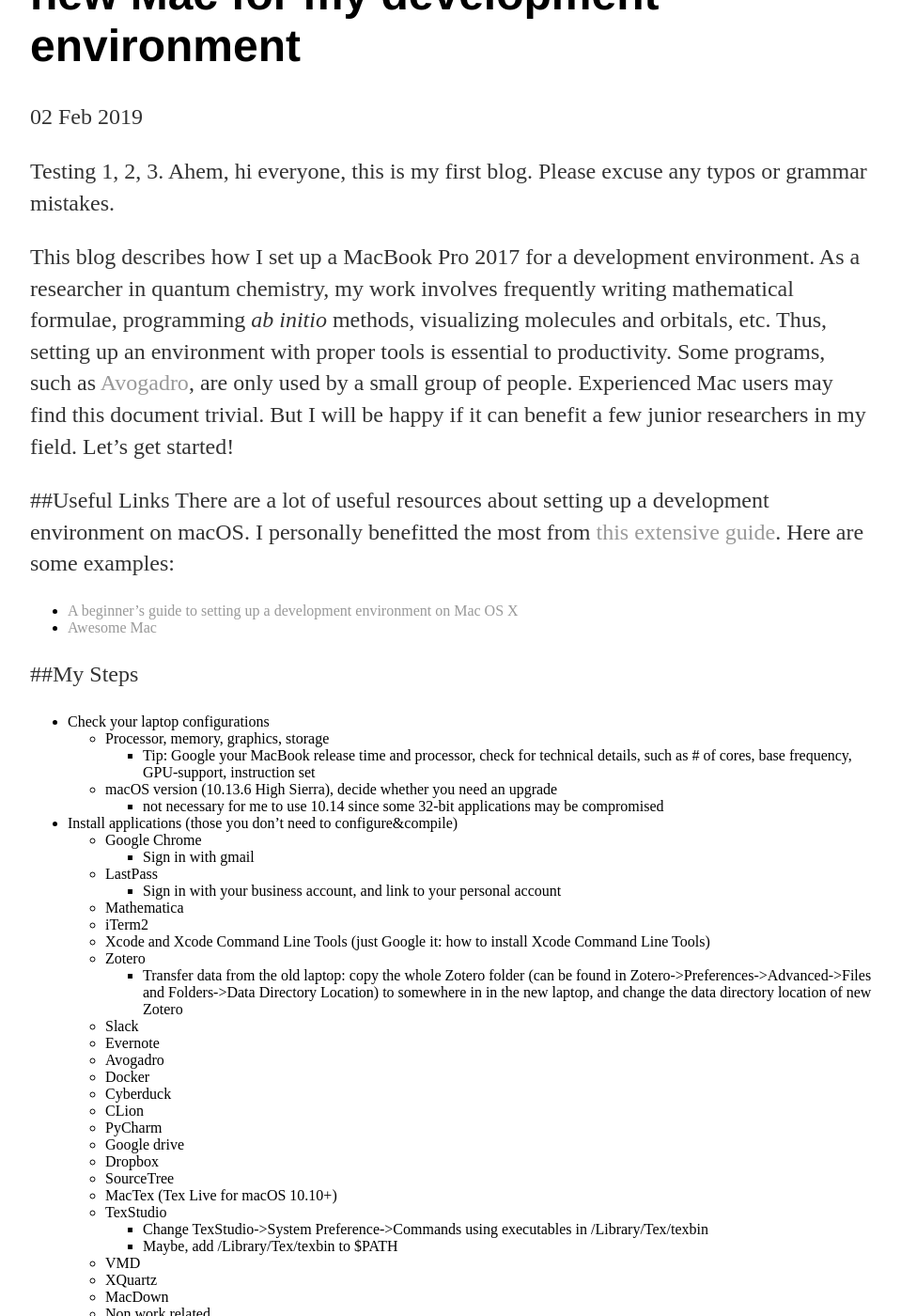
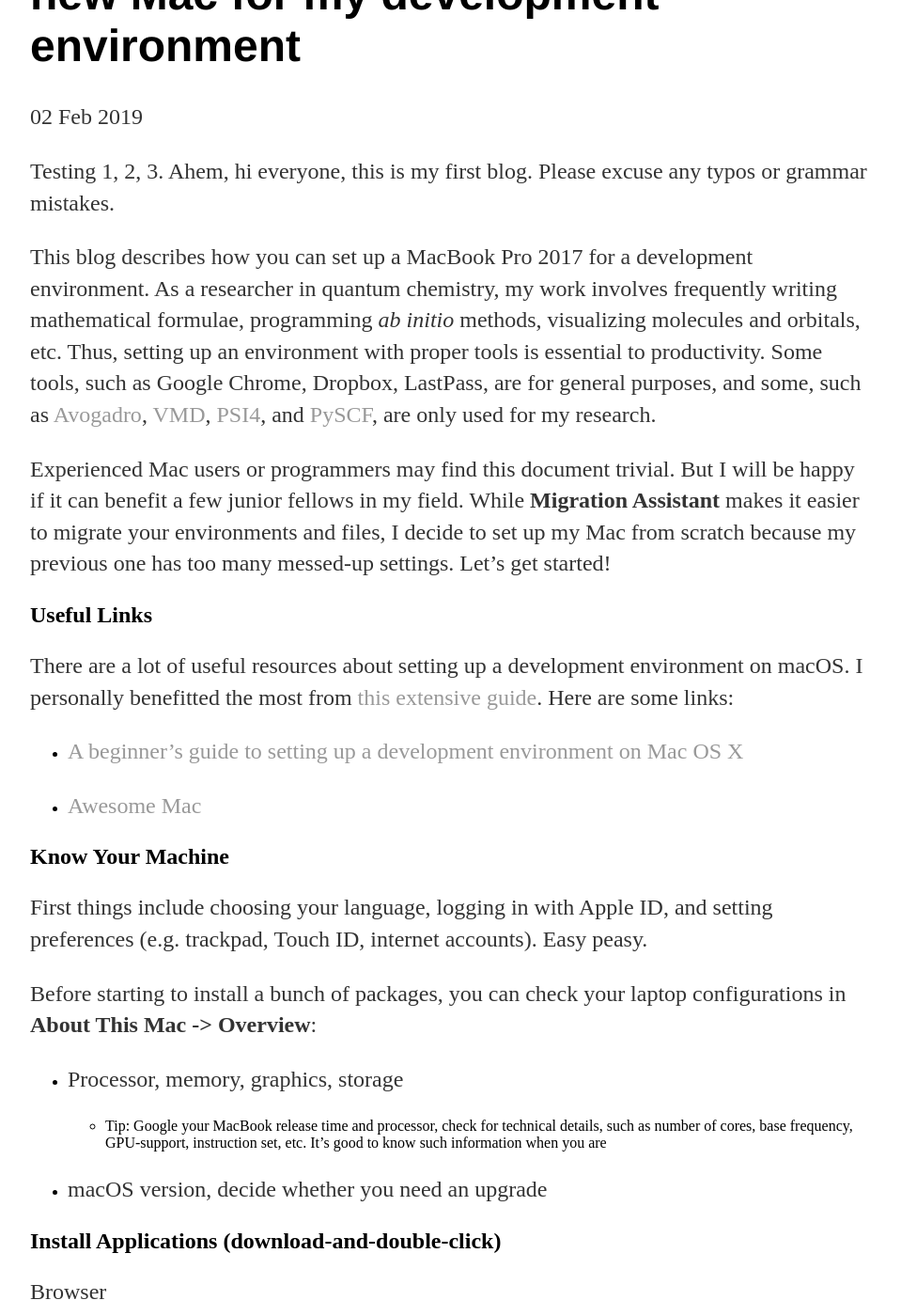
Before and after one commit to xwang862/xwang862.github.io, a Jekyll site: the page built from _posts/2019-02-02-what-to-do-after-having-new-mac.md, in a window 1280 px wide and 1400 px high, scrolled down 199 px. Shown: the whole window at 94% size, without its empty margins (160-1119 px from the left). Built offline with Jekyll 4.4.1, drawn with Linux system fonts in a browser that asks for light colours; some of the changed text lies outside the part shown.

Commit message:
formatted

```diff
--- a/_posts/2019-02-02-what-to-do-after-having-new-mac.md
+++ b/_posts/2019-02-02-what-to-do-after-having-new-mac.md
@@ -5,88 +5,159 @@
 ---
 Testing 1, 2, 3. Ahem, hi everyone, this is my first blog. Please excuse any typos or grammar mistakes.
 
-This blog describes how I set up a MacBook Pro 2017 for a development environment. As a researcher in quantum chemistry, my work involves frequently writing mathematical formulae, programming _ab initio_ methods, visualizing molecules and orbitals, etc. Thus, setting up an environment with proper tools is essential to productivity. Some programs, such as [Avogadro](), are only used by a small group of people.
-Experienced Mac users may find this document trivial. But I will be happy if it can benefit a few junior researchers in my field. Let's get started!
+This blog describes how you can set up a MacBook Pro 2017 for a development environment. As a researcher in quantum chemistry, my work involves frequently writing mathematical formulae, programming *ab initio* methods, visualizing molecules and orbitals, etc. Thus, setting up an environment with proper tools is essential to productivity. Some tools, such as Google Chrome, Dropbox, LastPass, are for general purposes, and some, such as [Avogadro](https://avogadro.cc/), [VMD](https://www.ks.uiuc.edu/Research/vmd/), [PSI4](http://www.psicode.org/developers.php), and [PySCF](https://github.com/pyscf/pyscf), are only used for my research.
 
-##Useful Links
-There are a lot of useful resources about setting up a development environment on macOS. I personally benefitted the most from [this extensive guide](https://github.com/nicolashery/mac-dev-setup). Here are some examples:
+Experienced Mac users or programmers may find this document trivial. But I will be happy if it can benefit a few junior fellows in my field. While **Migration Assistant** makes it easier to migrate your environments and files, I decide to set up my Mac from scratch because my previous one has too many messed-up settings. Let's get started!
+
+## Useful Links
+
+There are a lot of useful resources about setting up a development environment on macOS. I personally benefitted the most from [this extensive guide](https://github.com/nicolashery/mac-dev-setup). Here are some links:
 
 * [A beginner's guide to setting up a development environment on Mac OS X](https://github.com/nicolashery/mac-dev-setup)
+
 * [Awesome Mac](https://github.com/jaywcjlove/awesome-mac)
 
-##My Steps
+## Know Your Machine
+
+First things include choosing your language, logging in with Apple ID, and setting preferences (e.g. trackpad, Touch ID, internet accounts). Easy peasy.
+
+Before starting to install a bunch of packages, you can check your laptop configurations in **About This Mac -> Overview**:
+
+* Processor, memory, graphics, storage
+
+	* Tip: Google your MacBook release time and processor, check for technical details, such as number of cores, base frequency, GPU-support, instruction set, etc. It's good to know such information when you are
+
+* macOS version, decide whether you need an upgrade
 
 
-* Check your laptop configurations
-    * Processor, memory, graphics, storage
-        * Tip: Google your MacBook release time and processor, check for technical details, such as # of cores, base frequency, GPU-support, instruction set
-    *  macOS version (10.13.6 High Sierra), decide whether you need an upgrade
-        * not necessary for me to use 10.14 since some 32-bit applications may be compromised
-* Install applications (those you don’t need to configure&compile)
-    * Google Chrome
-        * Sign in with gmail
-    * LastPass
-        * Sign in with your business account, and link to your personal account
-    * Mathematica
-    * iTerm2
-    * Xcode and Xcode Command Line Tools (just Google it: how to install Xcode Command Line Tools)
-    * Zotero
-        * Transfer data from the old laptop: copy the whole Zotero folder (can be found in Zotero->Preferences->Advanced->Files and Folders->Data Directory Location) to somewhere in in the new laptop, and change the data directory location of new Zotero
-    * Slack
-    * Evernote
-    * Avogadro
-    * Docker
-    * Cyberduck
-    * CLion
-    * PyCharm
-    * Google drive
-    * Dropbox
-    * SourceTree
-    * MacTex (Tex Live for macOS 10.10+)
-    * TexStudio
-        * Change TexStudio->System Preference->Commands using executables in /Library/Tex/texbin
-        * Maybe, add /Library/Tex/texbin to $PATH
-    * VMD
-    * XQuartz
-    * MacDown
-    * Non work related
-        * WeChat
-        * 搜狗拼音
-        * YoudaoDict
-* Install Anaconda3 (currently with python 3.7)
-    * Find conda in ~/anaconda3/bin/conda, add to path
-    * Jupyter notebook is already there! Run it with command: jupyter notebook
-    * There is a Anaconda-bundled Python IDE called Spyder, works well for me
-    * Use conda to install psi4: conda install psi4 psi4-rt python=3.6 -c psi4
-        * Note that python3.7 is downgraded to python3.6
-    * Use conda to install pyscf: conda install -c pyscf pyscf
-        * Note that libxc library is missing (lib: libxc.4.dylib)
-        * Using `conda install -c pyscf libxc`, or `port install libxc`, or `port install libxc4` didn’t provide the libxc library either
-        * Finally, using `pip install pyscf` solved the problem, since it correctly installed libxc.4.lib library.
-            * Note that this is Anaconda-bundled pip
-* Let’s try Macports this time as our package manager. The reason is that there are several chemistry/physics softwares, such as XCrysDen, that can be easily installed using port. If we don’t like Macports in the end, just uninstall it (https://guide.macports.org/chunked/installing.macports.uninstalling.html). Install some developers’ packages
-    * git (2.20.1): sudo port install git
-        * Note that Macports is independent of your system environment. Thus, it tends to install its own dependencies.
-        * python2.7 is a dependency of git. Now you should two python2.7’s, one is provided by macOS and one by Macports. I use the Macports one (symlinked to python2).
-        * Store ssh public key to github account following:
-            * https://help.github.com/articles/generating-a-new-ssh-key-and-adding-it-to-the-ssh-agent/
-            * https://help.github.com/articles/adding-a-new-ssh-key-to-your-github-account/
-            * https://help.github.com/articles/testing-your-ssh-connection/
-    * bat: sudo port install bat (https://github.com/sharkdp/bat)
-    * ack: sudo port install ack (https://beyondgrep.com/)
-    * inkscape: sudo port install inkscape
-        * Don’t forget to: sudo port load dbus
-        * Create a diretory: $HOME/.local/share/, otherwise inkscape will keep warning you about permissions to save files
-        * OK, I prefer to have an inkscape app. Use command: sudo port install inkscape-app
-    * gimp: sudo port install gimp-app
-    * Don’t use Macports to manage Python, such a pain… Use Anaconda instead. I plan to mainly use python3.
-        * Notes my python commands are:
-            * python -> ~/anaconda3/bin/python3.6
-            * python3 -> ~/anaconda3/bin/python3.6
-            * python2 -> /opt/local/bin/python2.7
-* Other developer tools:
-    * oh-my-zsh
-        * Fork repository https://github.com/robbyrussell/oh-my-zsh so that my future changes can be stored on my github
-        * Follow manual installation of https://github.com/robbyrussell/oh-my-zsh
-        * adapt theme based on “dallas” (my new theme: ~/.oh-my-zsh/themes/dallas-adapted.zsh-theme)
-        * auto-completions cannot find executables in some dirs, e.g. $HOME/bin, /opt/local/bin, so I added a plugin called zsh-completions to .oh-my-zsh/custom/plugins/ and edit .zshrc: plugins=(… zsh-completions)
+## Install Applications (download-and-double-click)
+
+Browser
+
+* Google Chrome
+
+    * Sign in with gmail
+
+* LastPass
+
+    * Sign in with your business account, and link to your personal account
+
+* Mathematica
+
+* iTerm2
+
+* Xcode and Xcode Command Line Tools (just Google it: how to install Xcode Command Line Tools)
+
+* Zotero
+
+	* Transfer data from the old laptop: copy the whole Zotero folder (can be found in **Zotero->Preferences->Advanced->Files** and **Folders->Data Directory Location**) to somewhere in in the new laptop, and change the data directory location of new Zotero
+
+* Slack
+
+* Evernote
+
+* Avogadro
+
+* Docker
+
+* Cyberduck
+
+* CLion
+
+* PyCharm
+
+* Google drive
+
+* Dropbox
+
+* SourceTree
+
+* MacTex (Tex Live for macOS 10.10+)
+
+* TexStudio
+
+    * Change TexStudio->System Preference->Commands using executables in /Library/Tex/texbin
+
+    * Maybe, add /Library/Tex/texbin to $PATH
+
+* VMD
+
+* XQuartz
+
+* MacDown
+
+## Development Tools
+
+Anaconda3 (currently with python 3.7)
+
+* Find conda in `~/anaconda3/bin/conda`, add to `$PATH`
+
+* Jupyter notebook is already there! Run it with command: `jupyter notebook`
+
+* There is a Anaconda-bundled Python IDE called Spyder, works well for me
+
+* Use conda to install psi4: `conda install psi4 psi4-rt python=3.6 -c psi4`
+
+    * Note that python3.7 is downgraded to python3.6
+
+* Use conda to install pyscf: `conda install -c pyscf pyscf`
+
+    * Note that libxc library is missing (lib: libxc.4.dylib)
+
+    * Using `conda install -c pyscf libxc`, or `port install libxc`, or `port install libxc4` didn’t provide the libxc library either
+
+    * Finally, using `pip install pyscf` solved the problem, since it correctly installed libxc.4.lib library.
+
+    * Note that this is Anaconda-bundled pip
+
+Let’s try Macports this time as our package manager. The reason is that there are several chemistry/physics softwares, such as XCrysDen, that can be easily installed using port. If we don’t like Macports in the end, just uninstall it (https://guide.macports.org/chunked/installing.macports.uninstalling.html). Install some developers’ packages
+
+* git (2.20.1): `sudo port install git`
+
+	* Note that Macports is independent of your system environment. Thus, it tends to install its own dependencies.
+
+	* python2.7 is a dependency of git. Now you should two python2.7’s, one is provided by macOS and one by Macports. I use the Macports one (symlinked to python2).
+
+	* Store ssh public key to github account following:
+
+		* `https://help.github.com/articles/generating-a-new-ssh-key-and-adding-it-to-the-ssh-agent/`
+
+		* `https://help.github.com/articles/adding-a-new-ssh-key-to-your-github-account/`
+
+		* `https://help.github.com/articles/testing-your-ssh-connection/`
+
+* bat: `sudo port install bat` (`https://github.com/sharkdp/bat`)
+
+* ack: `sudo port install ack` (`https://beyondgrep.com/`)
+
+* inkscape: `sudo port install inkscape`
+
+	* Don’t forget to: `sudo port load dbus`
+
+	* Create a diretory: `$HOME/.local/share/`, otherwise inkscape will keep warning you about permissions to save files
+
+	* OK, I prefer to have an inkscape app. Use command: `sudo port install inkscape-app`
+
+* gimp: sudo port install gimp-app
+
+Don’t use Macports to manage Python, such a pain... Use Anaconda instead. I plan to mainly use python3.
+
+Notes my python commands are:
+
+* `python -> ~/anaconda3/bin/python3.6`
+
+* `python3 -> ~/anaconda3/bin/python3.6`
+
+* `python2 -> /opt/local/bin/python2.7`
+
+Other developer tools:
+
+* oh-my-zsh
+
+	* Fork repository `https://github.com/robbyrussell/oh-my-zsh` so that my future changes can be stored on my github
+
+	* Follow manual installation of `https://github.com/robbyrussell/oh-my-zsh`
+
+	* adapt theme based on `dallas` (my new theme: `~/.oh-my-zsh/themes/dallas-adapted.zsh-theme`)
+
+	* auto-completions cannot find executables in some dirs, e.g. `$HOME/bin`, `/opt/local/bin`, so I added a plugin called `zsh-completions` to `.oh-my-zsh/custom/plugins/` and edit `.zshrc`: `plugins=(… zsh-completions)`
```
